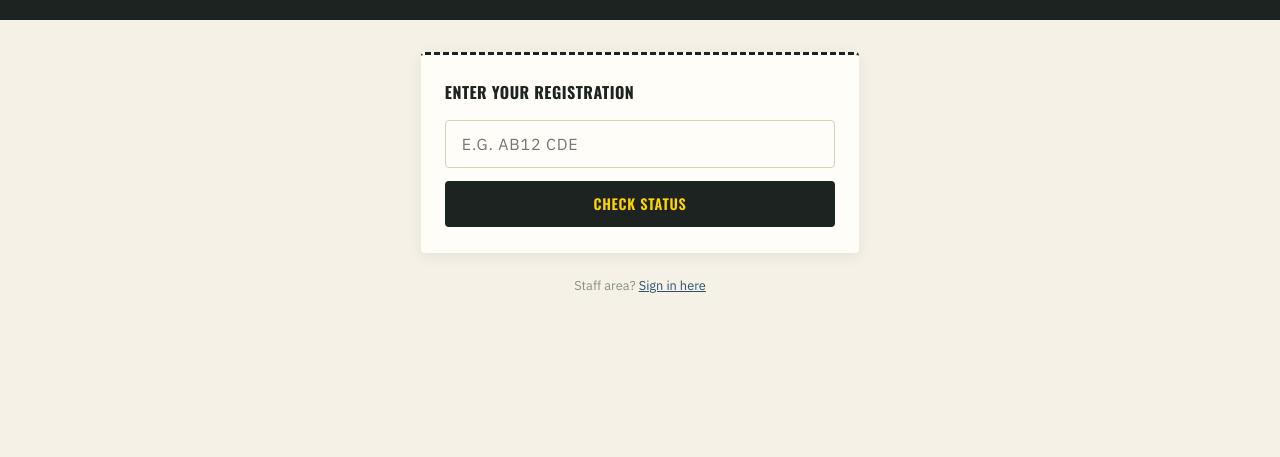
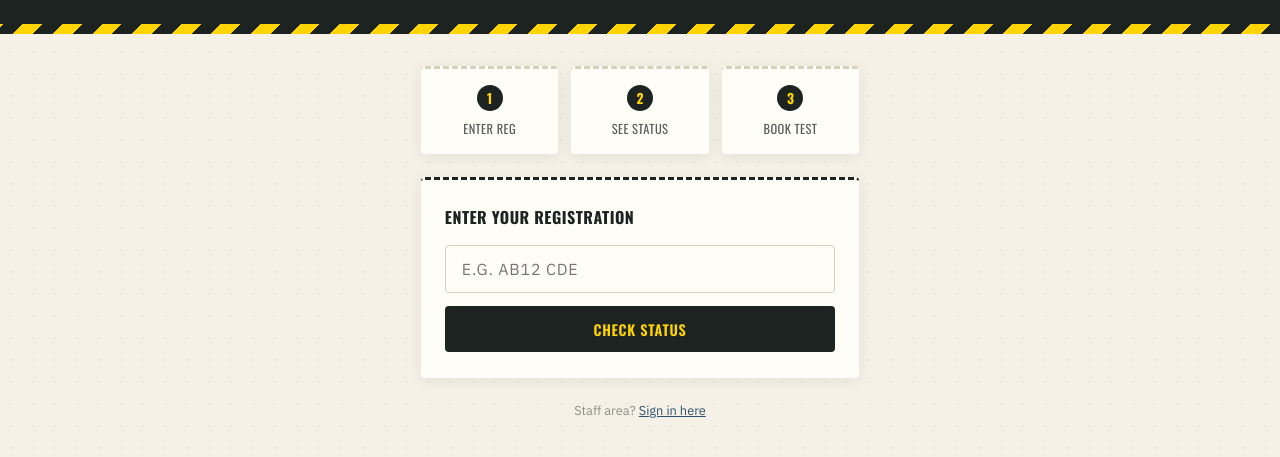
Before and after one commit to zabdi908-glitch/mot-manager, a plain HTML site: page frontend/public/index.html in a window 1280 px wide. Shown: the part 135-592 px from the top of the page. Drawn offline with nearby package versions, Linux system fonts and the light colour scheme.

Commit message:
Update index.html

```diff
--- a/frontend/public/index.html
+++ b/frontend/public/index.html
@@ -23,8 +23,15 @@
         }
         html { font-size: 16px; }
         body {
-            font-family: var(--font-body); background: var(--paper); color: var(--ink);
+            font-family: var(--font-body); color: var(--ink);
             min-height: 100vh; display: flex; flex-direction: column; align-items: center;
+            background-color: var(--paper);
+            background-image: radial-gradient(rgba(28,35,33,0.05) 1px, transparent 1px);
+            background-size: 22px 22px;
+        }
+        .hazard-bar {
+            width: 100%; height: 10px;
+            background: repeating-linear-gradient(-45deg, var(--ink) 0 14px, var(--plate-yellow) 14px 28px);
         }
         button { cursor: pointer; font-family: var(--font-body); border: none; outline: none; }
         input {
@@ -44,6 +51,7 @@
         .header h1 { font-family: var(--font-display); text-transform: uppercase; font-size: 1.4rem; letter-spacing: 0.03em; }
         .header h1 span { color: var(--plate-yellow); }
         .header p { color: #cfc9b8; font-size: 0.85rem; margin-top: 0.2rem; letter-spacing: 0.03em; }
+        .header { padding-bottom: 1.7rem; }
 
         .wrap { max-width: 480px; width: 100%; padding: 2rem 1.3rem 3rem; flex: 1; }
 
@@ -110,6 +118,18 @@
 
         .footer-note { text-align: center; color: var(--text-muted); font-size: 0.8rem; margin-top: 1.5rem; }
         .hidden { display: none !important; }
+
+        .steps { display: grid; grid-template-columns: repeat(3, 1fr); gap: 0.8rem; margin-bottom: 1.4rem; }
+        .step-card { background: var(--surface); border-radius: var(--radius-sm); box-shadow: var(--shadow); padding: 1rem 0.7rem; text-align: center; border-top: 3px dashed var(--border); }
+        .step-card .step-num {
+            width: 26px; height: 26px; border-radius: 50%; background: var(--ink); color: var(--plate-yellow);
+            font-family: var(--font-display); font-weight: 700; font-size: 0.85rem;
+            display: flex; align-items: center; justify-content: center; margin: 0 auto 0.5rem;
+        }
+        .step-card .step-label { font-family: var(--font-display); text-transform: uppercase; letter-spacing: 0.03em; font-size: 0.78rem; color: var(--text-secondary); }
+        @media (max-width: 480px) {
+            .steps { grid-template-columns: 1fr; }
+        }
     </style>
 </head>
 <body>
@@ -120,7 +140,24 @@
         <p>Check your MOT status &amp; request a booking</p>
     </div>
 
+    <div class="hazard-bar"></div>
+
     <div class="wrap">
+        <div class="steps">
+            <div class="step-card">
+                <div class="step-num">1</div>
+                <div class="step-label">Enter Reg</div>
+            </div>
+            <div class="step-card">
+                <div class="step-num">2</div>
+                <div class="step-label">See Status</div>
+            </div>
+            <div class="step-card">
+                <div class="step-num">3</div>
+                <div class="step-label">Book Test</div>
+            </div>
+        </div>
+
         <div class="card">
             <h2>Enter Your Registration</h2>
             <div class="search-row">
```
